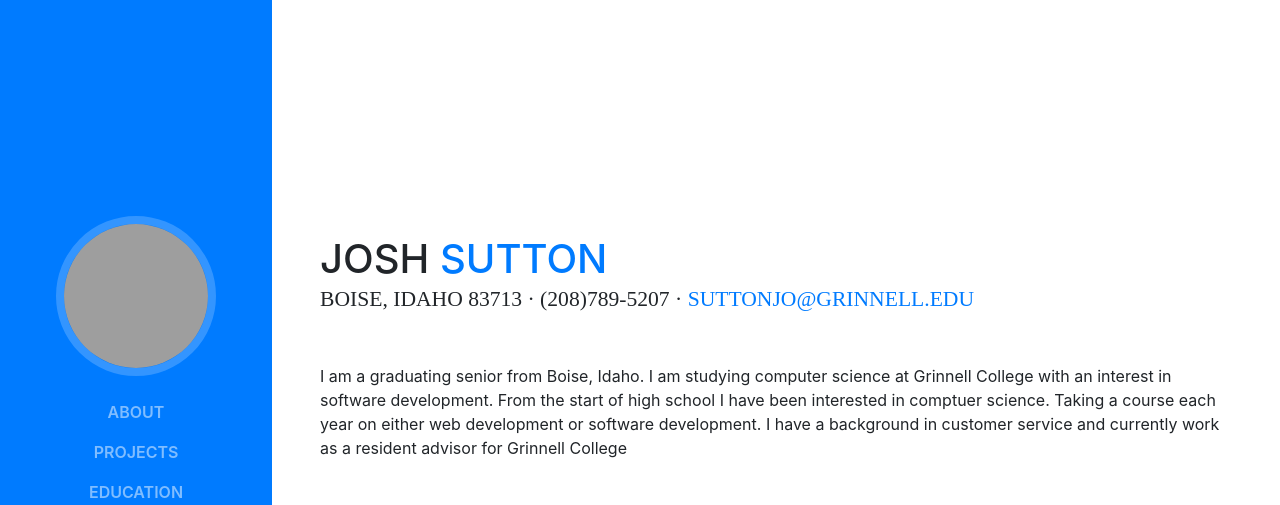
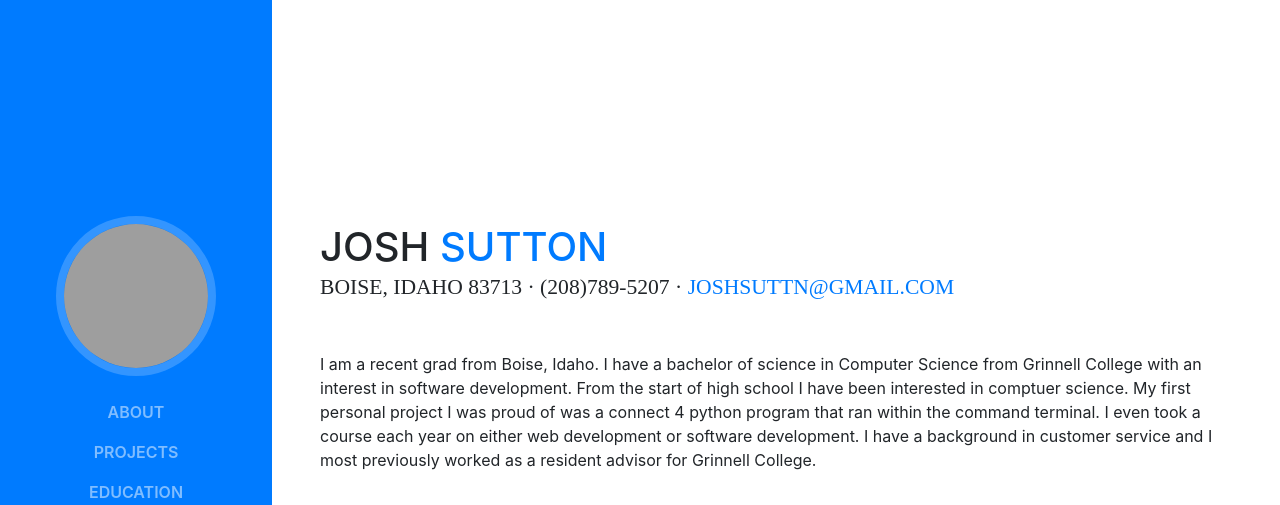
Before and after one commit to suttonjo/Portfolio, a website with bundled scripts: page index.html in a window 1280 px wide. Shown: the top 505 px of the page. Built offline with nearby package versions, Linux system fonts and the light colour scheme; grey boxes are pictures that could not be loaded; a web font is replaced by a local one.

Commit message:
Update index
small changes to portfolio home page

```diff
--- a/index.html
+++ b/index.html
@@ -71,12 +71,13 @@
           <span class="text-primary">Sutton</span>
         </h1>
         <div class="subheading mb-5">Boise, Idaho 83713 · (208)789-5207 ·
-          <a href="mailto:suttonjo@grinnell.edu">suttonjo@grinnell.edu</a>
+          <a href="mailto:joshsuttn@gmail.com">joshsuttn@gmail.com</a>
         </div>
-        <p class="mb-5">I am a graduating senior from Boise, Idaho. I am studying computer science at Grinnell
+        <p class="mb-5">I am a recent grad from Boise, Idaho. I have a bachelor of science in Computer Science from Grinnell
           College with an interest in software development. From the start of high school I have been interested in comptuer science.
-          Taking a course each year on either web development or software development. I have a background in customer service and
-          currently work as a resident advisor for Grinnell College</p>
+          My first personal project I was proud of was a connect 4 python program that ran within the command terminal.
+          I even took a course each year on either web development or software development. I have a background in customer service and
+          I most previously worked as a resident advisor for Grinnell College. </p>
         <ul class="list-inline list-social-icons mb-0">
           <li class="list-inline-item">
             <a href="https://www.linkedin.com/in/joshua-sutton-94b9361a2/">
@@ -191,8 +192,8 @@
         <div class="resume-item d-flex flex-column flex-md-row mb-5">
           <div class="resume-content mr-auto">
             <h3 class="mb-0">Grinnell College</h3>
-            <div class="subheading mb-3">Bachelor of Science</div>
-            <div>Computer Science</div>
+            <div class="subheading mb-3">Bachelor of Science - Computer Science</div>
+            <div>Grinnell College Swim and Dive</div>
           </div>
           <div class="resume-date text-md-right">
             <span class="text-primary">August 2020 - May 2024</span>
@@ -203,6 +204,7 @@
           <div class="resume-content mr-auto">
             <h3 class="mb-0">Centennial High School</h3>
             <p>GPA: 4.3</p>
+            <p>First Chair of High School Orchestra. <br> Swim Club Team Captain</p>
           </div>
           <div class="resume-date text-md-right">
             <span class="text-primary">August 2016 - May 2020</span>
```
